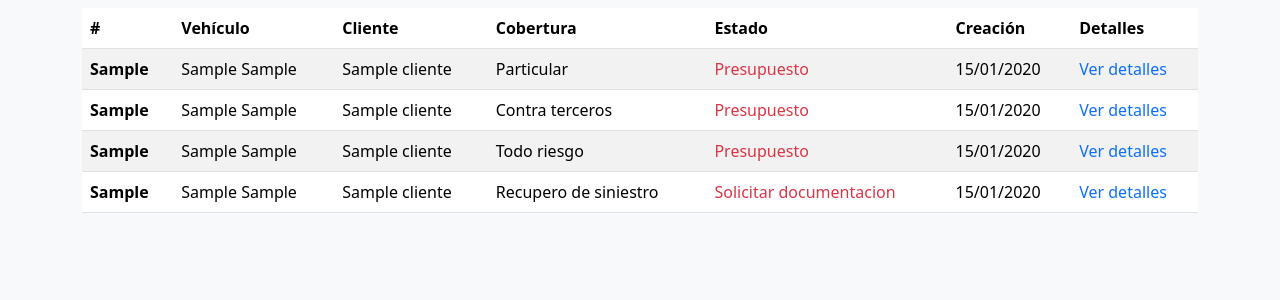
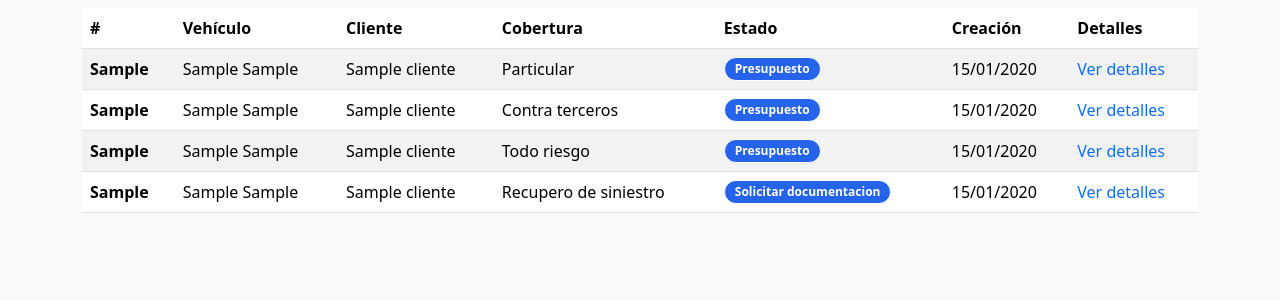
Before and after one commit to Lausciaca/VEHIX, a Django app: page /ordenes/ in a window 1280 px wide. Shown: the part 147-447 px from the top of the page. Run offline with Django 4.2, Linux system fonts and the light colour scheme; tables that the repository leaves empty hold one stand-in row (values such as "Sample post"); parts of the project's set-up code (start-up, migrations or seed data) failed here and were passed over; some libraries are stand-ins or nearby versions.

Commit message:
badges estado

```diff
--- a/core/templates/core/index.html
+++ b/core/templates/core/index.html
@@ -2,6 +2,7 @@
 {% load static %}
 {% block stylesheets %}
 <link rel="stylesheet" href="{% static 'core/css/index.css' %}">
+<link rel="stylesheet" href="{% static 'orden/ordenes.css' %}">
 {% endblock %}
 
 {% block content %}
@@ -52,7 +53,7 @@
                         <div class="card-body">
                             <div class="d-flex justify-content-between align-items-center">
                                 <h5 class="card-title fs-6">{{orden.codigo}}</h5>
-                                <span class="badge text-bg-secondary">{{orden.get_estado_display}}</span>
+                                <span class="estado-orden {% if orden.get_estado_display != 'Entregado' %}orden-activa{% else %}orden-terminada{% endif %}"><span>{{orden.get_estado_display}}</span></span>
                             </div>
                             <div class="my-2 d-flex flex-column gap-2">
                                 <div class="d-flex flex-column">
--- /dev/null
+++ b/orden/static/orden/ordenes.css
@@ -0,0 +1,24 @@
+.estado-orden{
+    display: flex;
+    align-items: center;
+}
+.estado-orden span{
+    padding: 2px 10px;
+    border-radius: 50px;
+    border: 1px solid;
+    display: flex;
+    justify-content: center;
+    align-items: center;
+    width: fit-content;
+    font-size: 12px;
+    font-weight: 600;
+}
+.orden-activa span{
+    color: white;
+    background-color: #2563EB;
+}
+.orden-terminada span{
+    color: rgb(5, 150, 105);
+    border-color: rgb(5, 150, 105);
+    background-color: rgb(240, 253, 244);
+}
--- a/orden/templates/orden/ordenes.html
+++ b/orden/templates/orden/ordenes.html
@@ -1,5 +1,9 @@
 {% extends "core/base.html" %}
+{% load static %}
 
+{% block stylesheets %}
+<link rel="stylesheet" type="text/css" href="{% static '/orden/ordenes.css' %}">
+{% endblock stylesheets %}
 {% block content %}
 <div class="container my-3">
     <div class="header d-flex justify-content-between align-items-center mb-2">
@@ -36,7 +40,7 @@
                     <td>{{ orden.vehiculo }}</td>
                     <td>{{ orden.cliente }}</td>
                     <td>{{ orden.cobertura }}</td>
-                    <td class="{% if orden.get_estado_display != 'Entregado' %}text-danger{% endif %}">{{ orden.get_estado_display }}</td>
+                    <td class="estado-orden {% if orden.get_estado_display != 'Entregado' %}orden-activa{% else %}orden-terminada{% endif %}"><span>{{ orden.get_estado_display }}</span></td>
                     <td>{{ orden.created|date:'d/m/Y' }}</td>
                     <td><a href="{% url 'orden:detail' orden.codigo %}" class="link-offset-2 link-underline link-underline-opacity-0">Ver detalles</a></td>
                 </tr>
```
